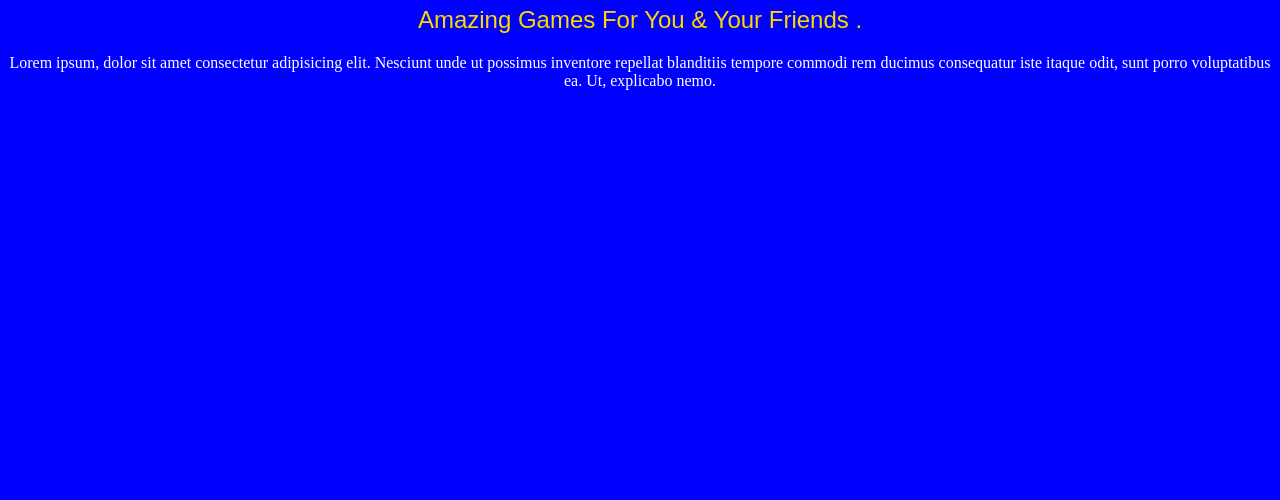
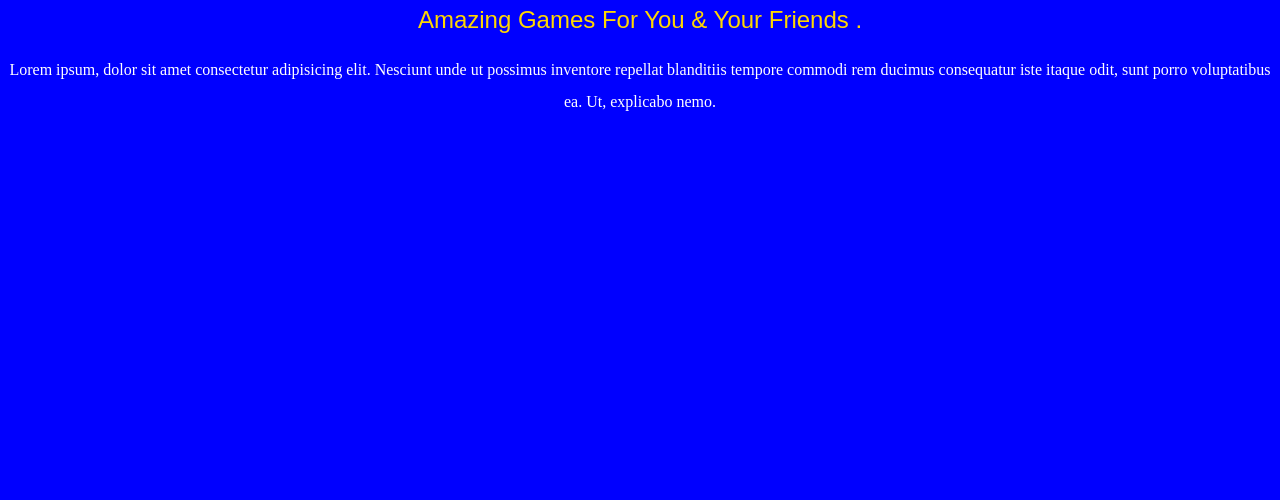
Before and after one commit to Toulouse6/Games, a plain HTML site: page index.html in a window 1280 px wide. Shown: the part 300-800 px from the top of the page. Drawn offline with Linux system fonts and the light colour scheme.

Commit message:
thired version

```diff
--- a/style.css
+++ b/style.css
@@ -19,3 +19,7 @@ p {
     color: white;
     text-align: center;
 }
+
+.phar {
+    line-height: 2;
+}
```
